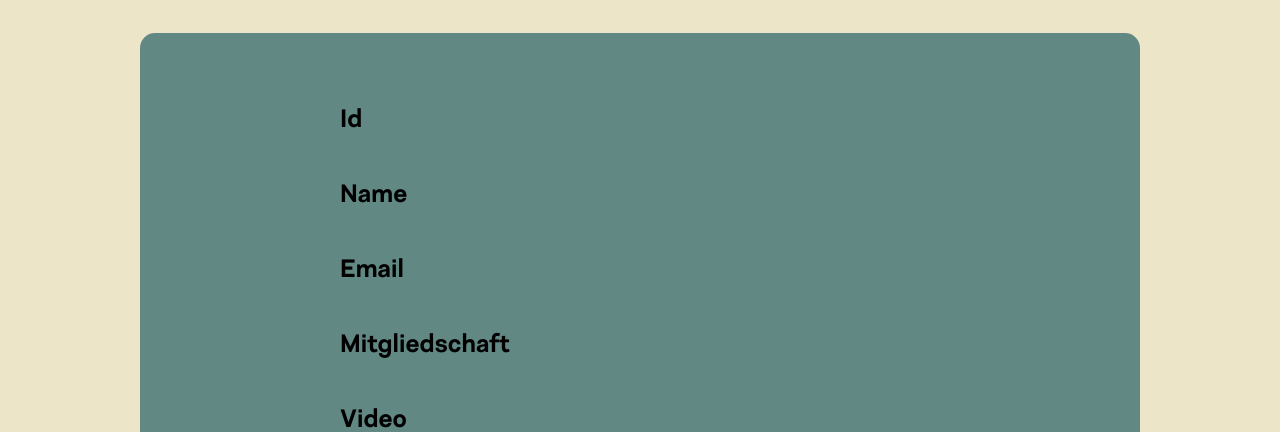
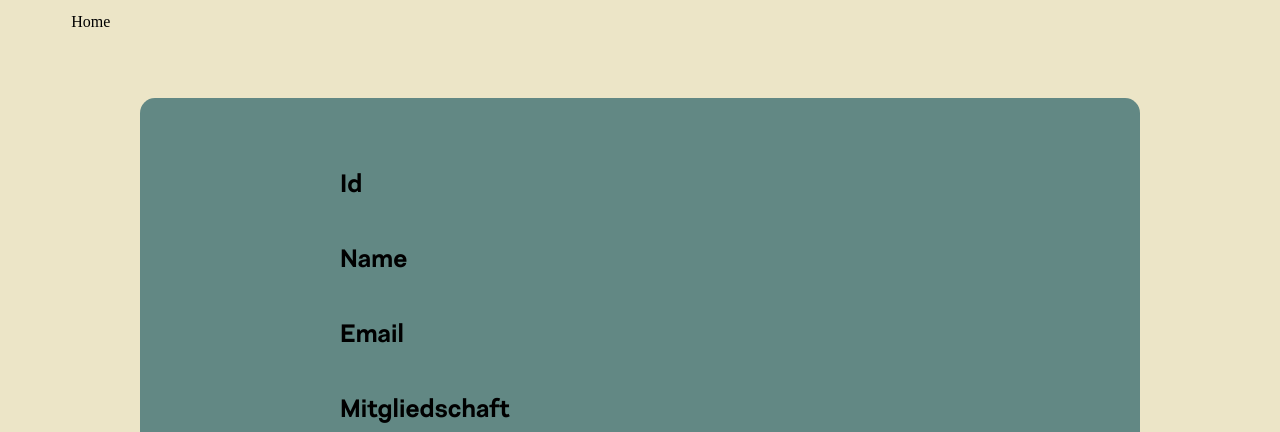
Before and after one commit to ElijaZuercher/Modul-307-Projekt, a PHP site: page /Projekt/app/Views/filme.view.php in a window 1280 px wide. Shown: the top 432 px of the page. Run offline with PHP 8.4, Linux system fonts and the light colour scheme; the template is opened without the code that fills it, so the values that code supplies are empty.

Commit message:
changes navigation film site

```diff
--- a/_Framework/app/Views/filme.view.php
+++ b/_Framework/app/Views/filme.view.php
@@ -10,6 +10,11 @@
 </head>
 
 <body>
+<div class="top">
+
+<div class="topg"><a href="#home" class="Home">Home</a></div>
+
+</div>
     <div class="überklasse">
         <div class="container">
             <div class="items2"><p>Id</p><?php $ausleihe = $result[0]; $ausleiheid = $ausleihe['id']; echo("<p>".$ausleiheid."</p>"); ?></div>
--- a/_Framework/public/css/style2.css
+++ b/_Framework/public/css/style2.css
@@ -14,6 +14,17 @@ html{
     margin-top: 2%;
 
 }
+.top{
+    display: flex;
+    margin-left: 5%;
+    margin-right: 5%;
+    margin-top: 1%;
+    margin-bottom: 2%;
+}
+.topg{
+    width: 170px;
+    height: 35px;
+  }
 .überklasse{
     display: flex;
     justify-content: center;
```
